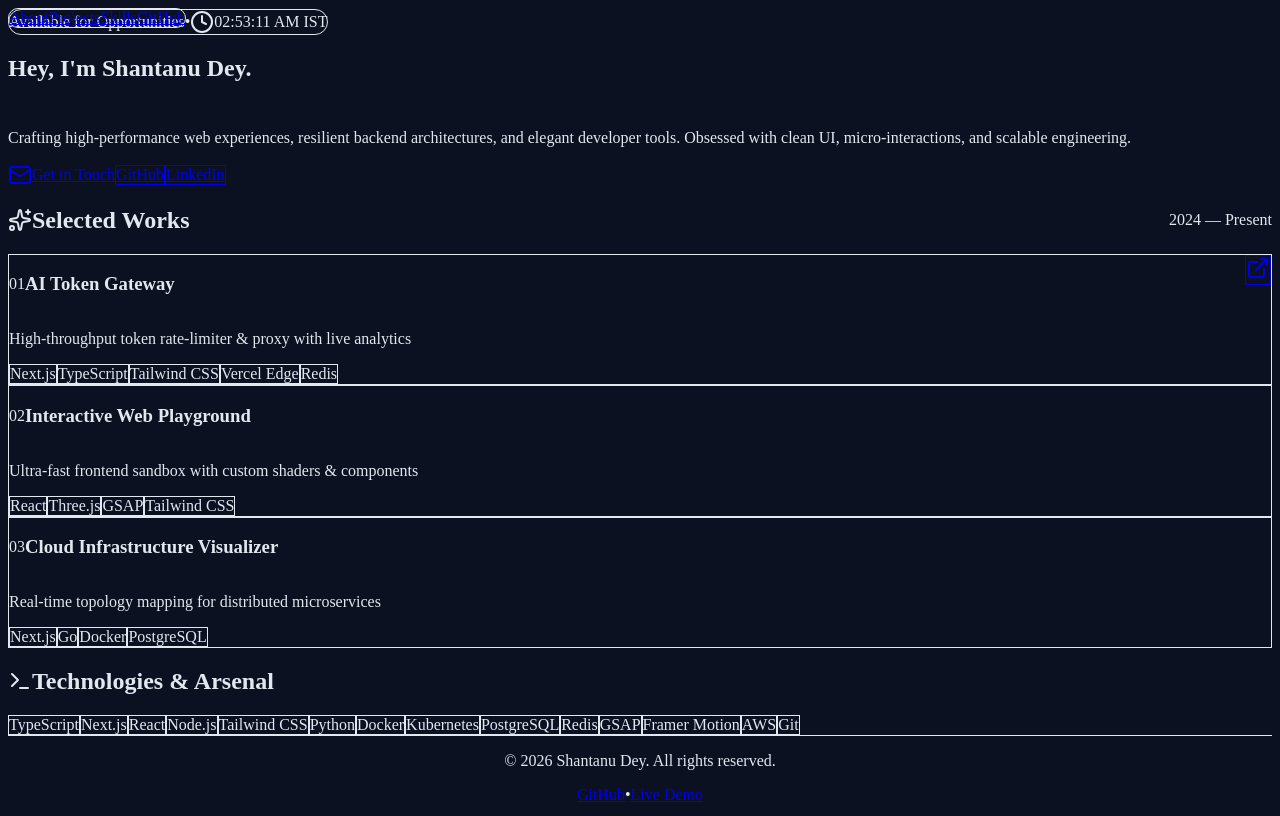
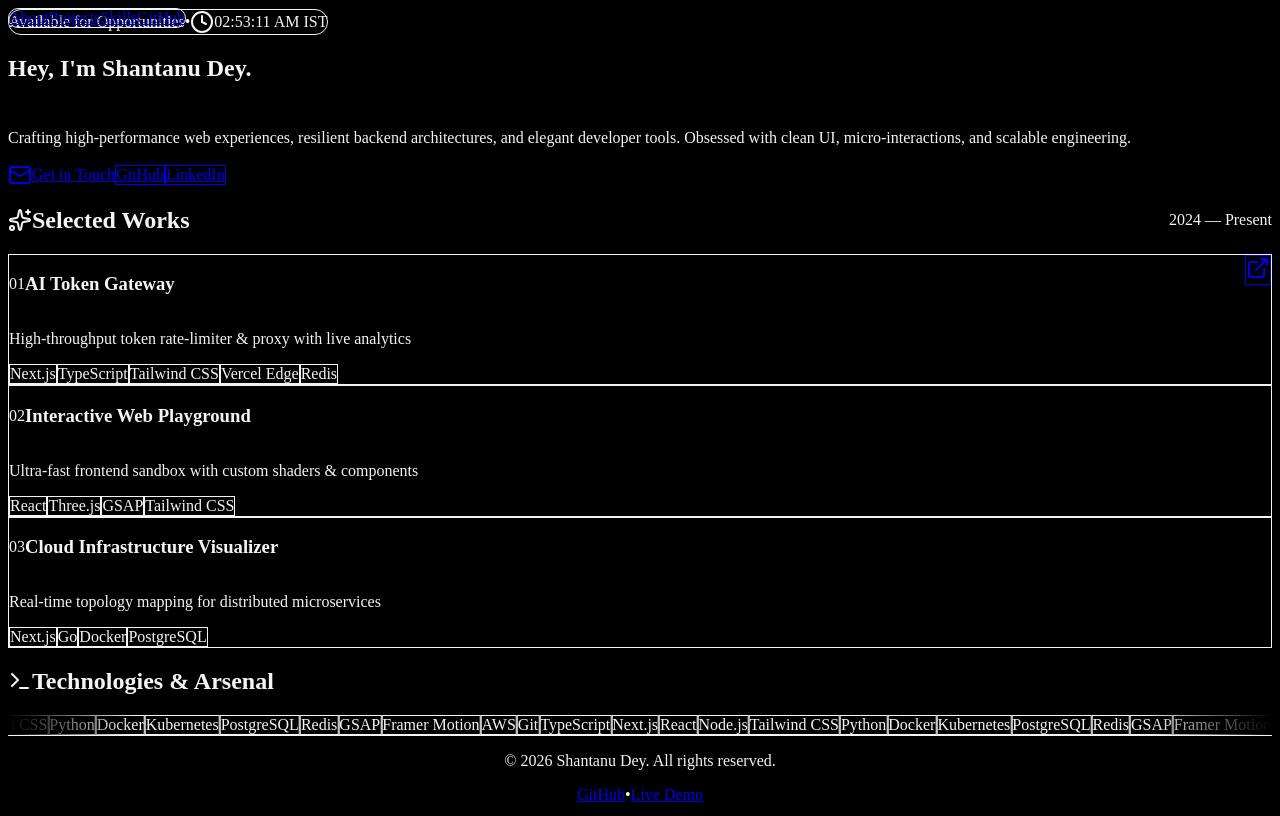
Before and after one commit to SHAN-DE101/Portfolio, a Next.js app: page / in a window 1280 px wide. Built offline with nearby package versions, Linux system fonts and the light colour scheme.

Commit message:
feat: add tech marquee and cyber grid styling

```diff
--- a/app/globals.css
+++ b/app/globals.css
@@ -3,32 +3,84 @@
 @tailwind utilities;
 
 :root {
-  --background: #0b1120;
-  --foreground: #e2e8f0;
+  --background: #000000;
+  --foreground: #f4f4f5;
+}
+
+* {
+  box-sizing: border-box;
+}
+
+html {
+  scroll-behavior: smooth;
 }
 
 body {
   color: var(--foreground);
   background: var(--background);
   overflow-x: hidden;
+  font-feature-settings: "cv02", "cv03", "cv04", "cv11";
 }
 
-/* Animated grid pattern */
+/* Subtle dot / grid background */
 .bg-cyber-grid {
-  background-size: 40px 40px;
+  background-size: 32px 32px;
   background-image:
-    linear-gradient(to right, rgba(255, 255, 255, 0.03) 1px, transparent 1px),
-    linear-gradient(to bottom, rgba(255, 255, 255, 0.03) 1px, transparent 1px);
+    linear-gradient(to right, rgba(255, 255, 255, 0.04) 1px, transparent 1px),
+    linear-gradient(to bottom, rgba(255, 255, 255, 0.04) 1px, transparent 1px);
 }
 
-/* Card shimmer */
+/* Edge fade mask for infinite marquee */
+.mask-gradient {
+  mask-image: linear-gradient(
+    to right,
+    transparent 0%,
+    black 10%,
+    black 90%,
+    transparent 100%
+  );
+  -webkit-mask-image: linear-gradient(
+    to right,
+    transparent 0%,
+    black 10%,
+    black 90%,
+    transparent 100%
+  );
+}
+
+/* Infinite marquee animation */
+@keyframes marquee {
+  0% {
+    transform: translateX(0%);
+  }
+  100% {
+    transform: translateX(-50%);
+  }
+}
+
+.animate-marquee {
+  display: flex;
+  width: max-content;
+  animation: marquee 25s linear infinite;
+}
+
+.animate-marquee:hover {
+  animation-play-state: paused;
+}
+
+/* Subtle border card shimmer */
 @keyframes card-shimmer {
   0% { background-position: -200% 0; }
   100% { background-position: 200% 0; }
 }
 
 .animate-shimmer {
-  background: linear-gradient(90deg, rgba(255,255,255,0) 0%, rgba(45,212,191,0.08) 50%, rgba(255,255,255,0) 100%);
+  background: linear-gradient(
+    90deg,
+    rgba(255, 255, 255, 0) 0%,
+    rgba(52, 211, 153, 0.08) 50%,
+    rgba(255, 255, 255, 0) 100%
+  );
   background-size: 200% 100%;
   animation: card-shimmer 4s infinite linear;
 }
--- a/app/page.tsx
+++ b/app/page.tsx
@@ -9,6 +9,7 @@ import {
   Terminal,
   ExternalLink,
 } from "lucide-react";
+import TechMarquee from "@/components/Marquee";
 
 function GithubIcon({ className = "w-4 h-4" }: { className?: string }) {
   return (
@@ -100,7 +101,10 @@ export default function Home() {
   ];
 
   return (
-    <div className="min-h-screen bg-black text-zinc-100 selection:bg-white selection:text-black font-sans">
+    <div className="min-h-screen bg-black text-zinc-100 selection:bg-white selection:text-black font-sans relative">
+      {/* Background Cyber Grid */}
+      <div className="absolute inset-0 bg-cyber-grid pointer-events-none opacity-40 z-0" />
+
       {/* Sticky Pill Header */}
       <header className="fixed top-6 left-0 right-0 z-50 flex justify-center px-4">
         <nav className="flex items-center gap-6 px-6 py-2.5 rounded-full border border-zinc-800/80 bg-zinc-950/70 backdrop-blur-xl shadow-2xl text-xs font-medium text-zinc-400">
@@ -126,7 +130,7 @@ export default function Home() {
       </header>
 
       {/* Main Container */}
-      <main className="max-w-4xl mx-auto px-6 pt-36 pb-24 space-y-24">
+      <main className="relative z-10 max-w-4xl mx-auto px-6 pt-36 pb-24 space-y-24">
         {/* Hero Section */}
         <section id="about" className="space-y-6">
           {/* Live Status Pill */}
@@ -243,22 +247,13 @@ export default function Home() {
           </div>
         </section>
 
-        {/* Skills Bento */}
+        {/* Skills Marquee Section */}
         <section id="skills" className="space-y-6">
           <h2 className="text-2xl font-bold tracking-tight text-white flex items-center gap-2">
             <Terminal className="w-5 h-5 text-indigo-400" />
             Technologies &amp; Arsenal
           </h2>
-          <div className="flex flex-wrap gap-2.5">
-            {skills.map((skill) => (
-              <span
-                key={skill}
-                className="px-4 py-2 rounded-xl text-sm font-medium border border-zinc-800/80 bg-zinc-950/60 text-zinc-300 hover:border-zinc-600 hover:text-white transition-all shadow-sm"
-              >
-                {skill}
-              </span>
-            ))}
-          </div>
+          <TechMarquee items={skills} />
         </section>
 
         {/* Footer */}
--- /dev/null
+++ b/components/Marquee.tsx
@@ -0,0 +1,19 @@
+"use client";
+
+export default function TechMarquee({ items }: { items: string[] }) {
+  return (
+    <div className="relative w-full overflow-hidden py-4 mask-gradient">
+      <div className="animate-marquee gap-3">
+        {[...items, ...items, ...items].map((tech, i) => (
+          <div
+            key={i}
+            className="flex items-center gap-2 px-4 py-2 rounded-xl border border-zinc-800/80 bg-zinc-950/70 text-zinc-300 text-sm font-medium hover:border-zinc-600 hover:text-white transition-all shadow-sm shrink-0 cursor-default"
+          >
+            <span className="w-1.5 h-1.5 rounded-full bg-emerald-400" />
+            {tech}
+          </div>
+        ))}
+      </div>
+    </div>
+  );
+}
--- a/package.json
+++ b/package.json
@@ -9,6 +9,7 @@
     "lint": "eslint"
   },
   "dependencies": {
+    "canvas-confetti": "^1.9.4",
     "clsx": "^2.1.1",
     "date-fns": "^4.4.0",
     "framer-motion": "^13.4.0",
@@ -20,6 +21,7 @@
   },
   "devDependencies": {
     "@tailwindcss/postcss": "^4",
+    "@types/canvas-confetti": "^1.9.0",
     "@types/node": "^20",
     "@types/react": "^19",
     "@types/react-dom": "^19",
```
Also changed, not shown: 1 other file (tests, documents, lock files or other folders).
